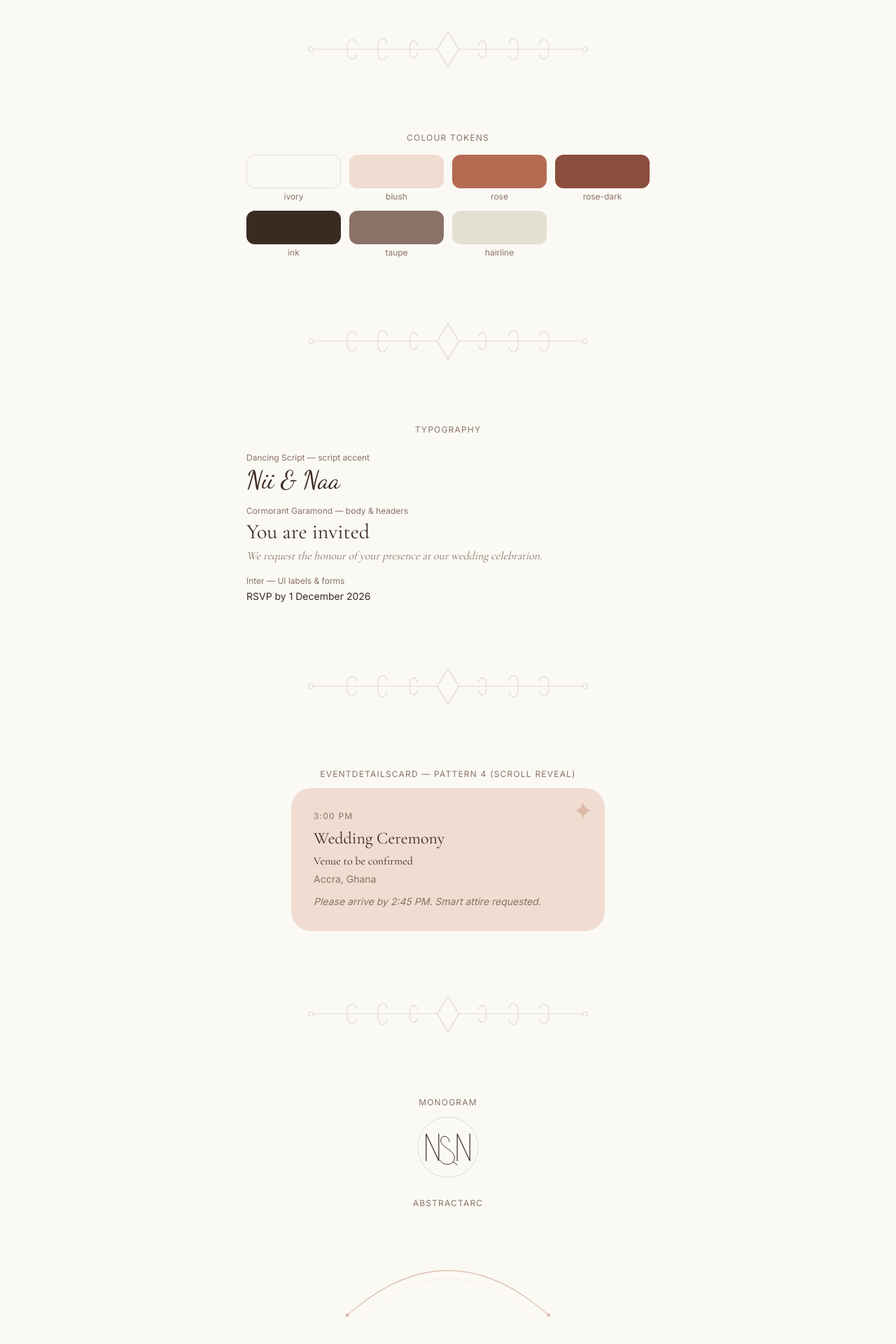
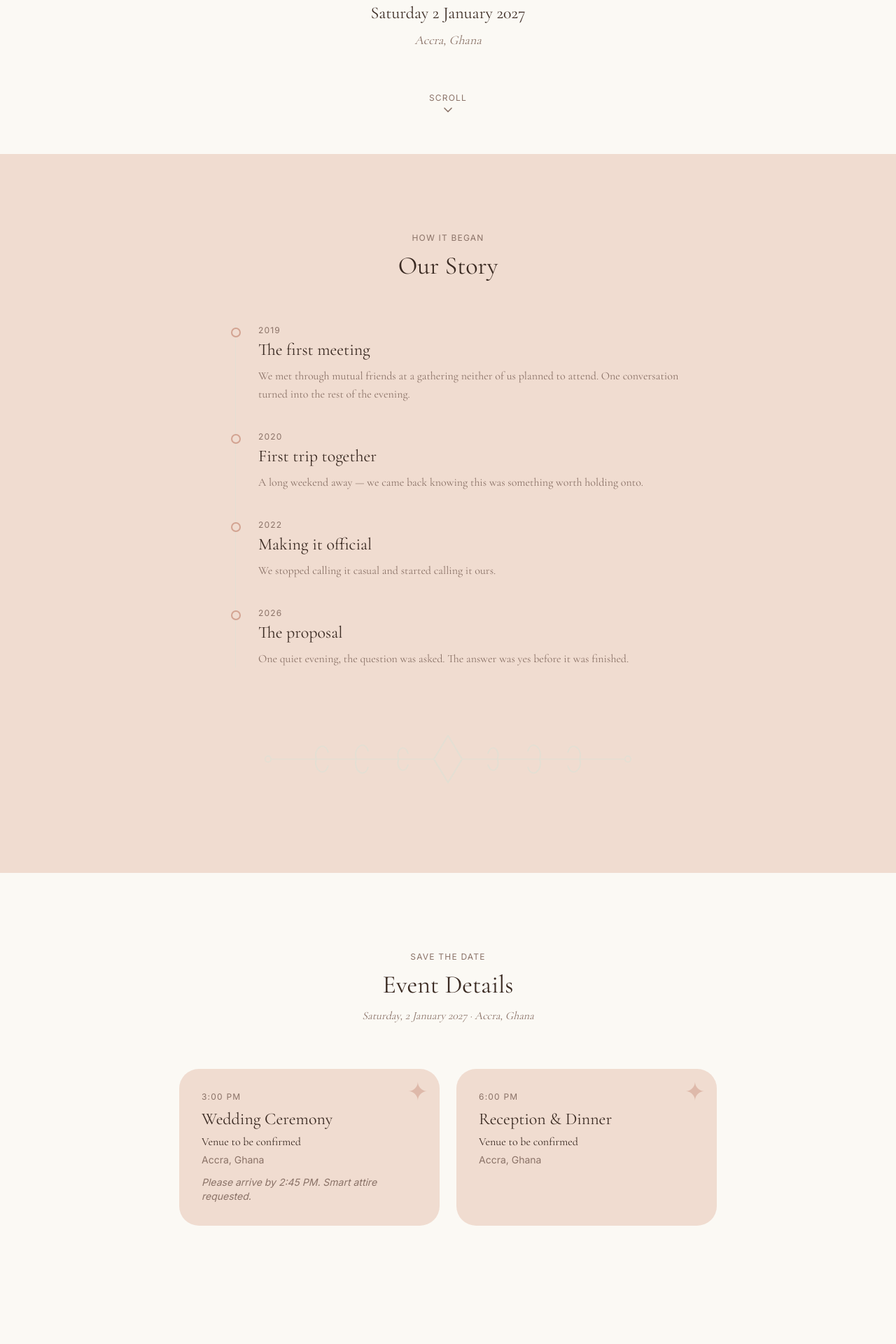
Before and after one commit to niiodartey-tt/niinaa27, a Next.js app: page / in a window 1280 px wide. Shown: the part 580-2500 px from the top of the page at 70% size. After the commit the page ends 2443 px from the top, so only its background shows below. Built offline with nearby package versions, Linux system fonts and the light colour scheme.

Commit message:
feat: EventDetailsSection and Sprint 1 page — Hero, Our Story, Event Details

```diff
--- a/app/page.tsx
+++ b/app/page.tsx
@@ -1,111 +1,18 @@
-import { FloralArch } from "@/components/illustrations/FloralArch"
-import { Monogram } from "@/components/illustrations/Monogram"
-import { LeafDivider } from "@/components/illustrations/LeafDivider"
-import { AbstractArc } from "@/components/illustrations/AbstractArc"
-import { EventDetailsCard } from "@/components/sections/EventDetailsCard"
-import { placeholderItinerary } from "@/lib/placeholder-data"
-
-// Sprint 0 foundation preview — visual confirmation of design tokens, fonts,
-// and illustration components before Sprint 1 sections are built.
-// This page is replaced entirely in Sprint 1.
+import { HeroSection } from "@/components/sections/HeroSection"
+import { OurStorySection } from "@/components/sections/OurStorySection"
+import { EventDetailsSection } from "@/components/sections/EventDetailsSection"
+import {
+  placeholderCoupleInfo,
+  placeholderMilestones,
+  placeholderItinerary,
+} from "@/lib/placeholder-data"
 
 export default function HomePage() {
-  const ceremony = placeholderItinerary[0]
-
   return (
-    <main id="main-content" className="min-h-screen bg-ivory px-4 py-16 space-y-20">
-
-      {/* ── Heading ───────────────────────────────────────────────── */}
-      <section className="max-w-xl mx-auto text-center space-y-2">
-        <p className="font-sans text-xs text-taupe tracking-widest uppercase">
-          Sprint 0 — Foundation Preview
-        </p>
-        <h1 className="font-script text-5xl md:text-6xl text-ink">Nii & Naa</h1>
-        <p className="font-serif text-lg text-taupe">2 January 2027</p>
-      </section>
-
-      {/* ── FloralArch ────────────────────────────────────────────── */}
-      <section className="max-w-sm mx-auto text-center space-y-3">
-        <p className="font-sans text-xs text-taupe tracking-widest uppercase">FloralArch</p>
-        <FloralArch
-          aria-hidden="true"
-          className="text-rose w-full max-w-xs mx-auto"
-        />
-      </section>
-
-      <LeafDivider aria-hidden="true" className="text-hairline max-w-lg mx-auto" />
-
-      {/* ── Colour tokens ─────────────────────────────────────────── */}
-      <section className="max-w-xl mx-auto space-y-4">
-        <p className="font-sans text-xs text-taupe tracking-widest uppercase text-center">Colour tokens</p>
-        <div className="grid grid-cols-2 sm:grid-cols-4 gap-3">
-          {[
-            { token: "bg-ivory border border-hairline", label: "ivory" },
-            { token: "bg-blush", label: "blush" },
-            { token: "bg-rose", label: "rose" },
-            { token: "bg-rose-dark", label: "rose-dark" },
-            { token: "bg-ink", label: "ink" },
-            { token: "bg-taupe", label: "taupe" },
-            { token: "bg-hairline", label: "hairline" },
-          ].map(({ token, label }) => (
-            <div key={label} className="space-y-1">
-              <div className={`${token} h-12 rounded-xl`} />
-              <p className="font-sans text-xs text-taupe text-center">{label}</p>
-            </div>
-          ))}
-        </div>
-      </section>
-
-      <LeafDivider aria-hidden="true" className="text-hairline max-w-lg mx-auto" />
-
-      {/* ── Typography ────────────────────────────────────────────── */}
-      <section className="max-w-xl mx-auto space-y-6">
-        <p className="font-sans text-xs text-taupe tracking-widest uppercase text-center">Typography</p>
-        <div className="space-y-4">
-          <div>
-            <p className="font-sans text-xs text-taupe mb-1">Dancing Script — script accent</p>
-            <p className="font-script text-4xl text-ink">Nii & Naa</p>
-          </div>
-          <div>
-            <p className="font-sans text-xs text-taupe mb-1">Cormorant Garamond — body & headers</p>
-            <p className="font-serif text-3xl text-ink">You are invited</p>
-            <p className="font-serif text-base text-taupe mt-1 italic">
-              We request the honour of your presence at our wedding celebration.
-            </p>
-          </div>
-          <div>
-            <p className="font-sans text-xs text-taupe mb-1">Inter — UI labels & forms</p>
-            <p className="font-sans text-sm text-ink">RSVP by 1 December 2026</p>
-          </div>
-        </div>
-      </section>
-
-      <LeafDivider aria-hidden="true" className="text-hairline max-w-lg mx-auto" />
-
-      {/* ── EventDetailsCard — Pattern 4 reference ────────────────── */}
-      {ceremony !== undefined && (
-        <section className="max-w-md mx-auto space-y-3">
-          <p className="font-sans text-xs text-taupe tracking-widest uppercase text-center">
-            EventDetailsCard — Pattern 4 (scroll reveal)
-          </p>
-          <EventDetailsCard event={ceremony} />
-        </section>
-      )}
-
-      <LeafDivider aria-hidden="true" className="text-hairline max-w-lg mx-auto" />
-
-      {/* ── Monogram + AbstractArc ────────────────────────────────── */}
-      <section className="max-w-sm mx-auto text-center space-y-6">
-        <div className="space-y-2">
-          <p className="font-sans text-xs text-taupe tracking-widest uppercase">Monogram</p>
-          <Monogram aria-hidden="true" className="text-ink w-24 mx-auto" />
-        </div>
-        <div className="space-y-2">
-          <p className="font-sans text-xs text-taupe tracking-widest uppercase">AbstractArc</p>
-          <AbstractArc aria-hidden="true" className="text-rose/40 max-w-xs mx-auto" />
-        </div>
-      </section>
-
+    <main id="main-content">
+      <HeroSection couple={placeholderCoupleInfo} />
+      <OurStorySection milestones={placeholderMilestones} />
+      <EventDetailsSection items={placeholderItinerary} />
     </main>
   )
 }
--- /dev/null
+++ b/components/sections/EventDetailsSection.tsx
@@ -0,0 +1,35 @@
+import { SectionWrapper } from "@/components/layout/SectionWrapper"
+import { EventDetailsCard } from "@/components/sections/EventDetailsCard"
+import type { ItineraryItem } from "@/types/sanity"
+
+interface EventDetailsSectionProps {
+  items: ItineraryItem[]
+}
+
+export function EventDetailsSection({ items }: EventDetailsSectionProps) {
+  return (
+    <SectionWrapper id="event-details" className="bg-ivory">
+      <div className="max-w-3xl mx-auto">
+        <div className="text-center mb-12 md:mb-16">
+          <p className="font-sans text-xs text-taupe tracking-widest uppercase mb-3">
+            Save the date
+          </p>
+          <h2 className="font-serif text-3xl md:text-4xl text-ink">Event Details</h2>
+          <p className="font-serif text-base text-taupe italic mt-3">
+            Saturday, 2 January 2027 · Accra, Ghana
+          </p>
+        </div>
+
+        <div className="grid grid-cols-1 md:grid-cols-2 gap-6">
+          {items.map((item, index) => (
+            <EventDetailsCard
+              key={item._id}
+              event={item}
+              delay={index * 150}
+            />
+          ))}
+        </div>
+      </div>
+    </SectionWrapper>
+  )
+}
```
